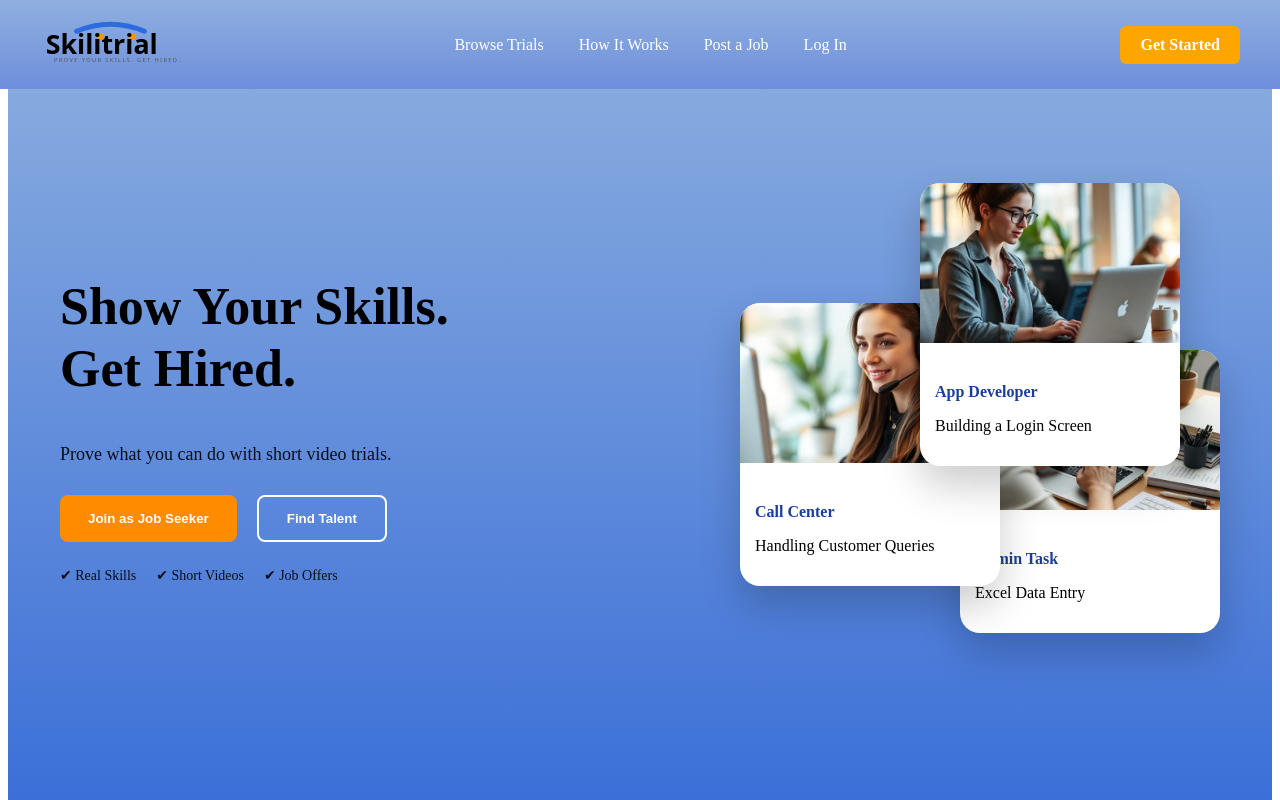
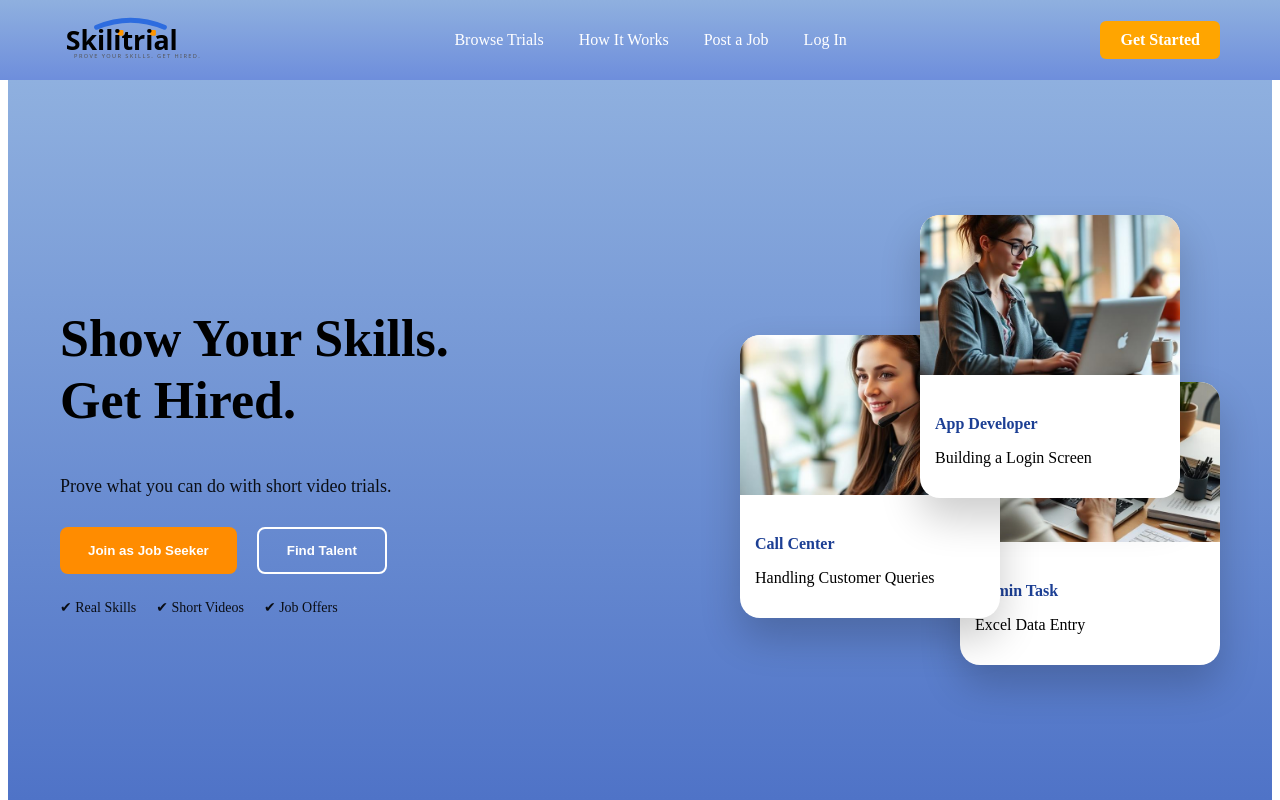
Before and after one commit to sahilbagal2004/Skilitrial, a React app in the folder skilitrial/frontend/: page / in a window 1280 px wide. Shown: the top 800 px of the page. Built offline with nearby package versions, Linux system fonts and the light colour scheme; the HTML template or start-up script is replaced by a standard one.

Commit message:
Fixed full width layout properly

```diff
--- a/skilitrial/frontend/src/App.css
+++ b/skilitrial/frontend/src/App.css
@@ -1,19 +1,25 @@
+/* RESET */
 * {
   margin: 0;
   padding: 0;
   box-sizing: border-box;
 }
 
-html, body {
+/* REMOVE DEFAULT WHITE BACKGROUND */
+html, body, #root {
   width: 100%;
+  height: 100%;
   overflow-x: hidden;
 }
 
-#root {
+/* MAIN APP WRAPPER */
+.app-wrapper {
   width: 100%;
-  margin: 0;
-  padding: 0;
+  min-height: 100vh;
 }
-body {
-  padding-top: 80px;
+
+/* Push content below fixed navbar */
+.main-content {
+  margin-top: 80px; /* match navbar height */
+  width: 100%;
 }
--- a/skilitrial/frontend/src/App.jsx
+++ b/skilitrial/frontend/src/App.jsx
@@ -7,16 +7,19 @@ import Profile from "./pages/Profile";
 import Dashboard from "./pages/Dashboard";
 import ProtectedRoute from "./components/ProtectedRoute";
 import BrowseTrials from "./pages/BrowseTrials";
-console.log("Saved token:", localStorage.getItem("token"));
 
 function App() {
   const location = useLocation();
 
+  const hideNavbar =
+    location.pathname === "/login" ||
+    location.pathname === "/register";
+
   return (
-    <>
-      {location.pathname !== "/login" &&
-       location.pathname !== "/register" && <Navbar />}
+    <div className="app-wrapper">
+      {!hideNavbar && <Navbar />}
 
+      <main className="main-content">
         <Routes>
           <Route path="/" element={<Home />} />
           <Route path="/login" element={<Login />} />
@@ -41,7 +44,8 @@ function App() {
             }
           />
         </Routes>
-    </>
+      </main>
+    </div>
   );
 }
 
--- a/skilitrial/frontend/src/components/Navbar.css
+++ b/skilitrial/frontend/src/components/Navbar.css
@@ -2,17 +2,26 @@
   position: fixed;
   top: 0;
   left: 0;
+  right: 0;          /* VERY IMPORTANT */
+  height: 80px;
   width: 100%;
-  z-index: 1000;
 
   display: flex;
   justify-content: space-between;
   align-items: center;
 
-  padding: 20px 40px;   /* slightly reduced from 60px */
+  padding: 0 60px;
   background: linear-gradient(180deg, #8fb0df, #6e8edc);
+  z-index: 1000;
+}
 
-  transition: transform 0.3s ease-in-out;
+/* Prevent overflow issues */
+body {
+  overflow-x: hidden;
+}
+
+.main-content {
+  margin-top: 80px;
 }
 
 * {
--- a/skilitrial/frontend/src/pages/Home.css
+++ b/skilitrial/frontend/src/pages/Home.css
@@ -1,23 +1,37 @@
 /* GLOBAL */
 section {
   width: 100%;
+  margin: 0;
 }
-/* HERO SECTION */
+
+/* HERO */
 .hero {
   width: 100%;
-  min-height: 100vh;
-  background: linear-gradient(180deg, #8fb0df, #3b6fd8);
+  min-height: calc(100vh - 80px);
+  background: linear-gradient(to bottom, #8fb0df, #4f73c7);
   display: flex;
   align-items: center;
-  justify-content: center;
 }
 
-
 .hero-content {
+  width: 100%;
+  max-width: 1200px;
+  margin: 0 auto;
+  padding: 80px 40px;
   display: flex;
   justify-content: space-between;
   align-items: center;
-  flex-wrap: wrap;
+}
+
+/* Centered content inside hero */
+.hero-content {
+  width: 100%;
+  max-width: 1200px;
+  margin: 0 auto;
+  padding: 0 40px;
+  display: flex;
+  justify-content: space-between;
+  align-items: center;
 }
 
 /* LEFT SIDE */
```
Lines whose indentation alone changed are shown as unchanged.
